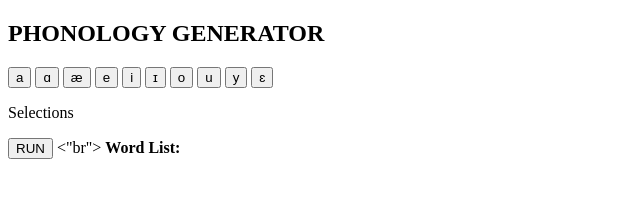
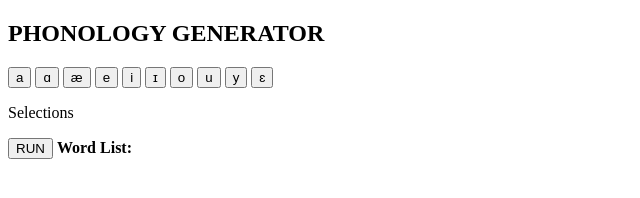
Before and after one commit to QuinnGoddard/PhonologyGenerator, a plain HTML site: page index.html in a window 1280 px wide. Shown: the full height of the page, 0-640 px from the left. Drawn offline with Linux system fonts and the light colour scheme.

Commit message:
Update index.html

```diff
--- a/index.html
+++ b/index.html
@@ -26,7 +26,7 @@
   <p id="selections"></p>
 
   <button onclick="run(event)">RUN</button>
-  <"br">
+
   <b>Word List:</b>
   <p id="list"></p>
 
```
